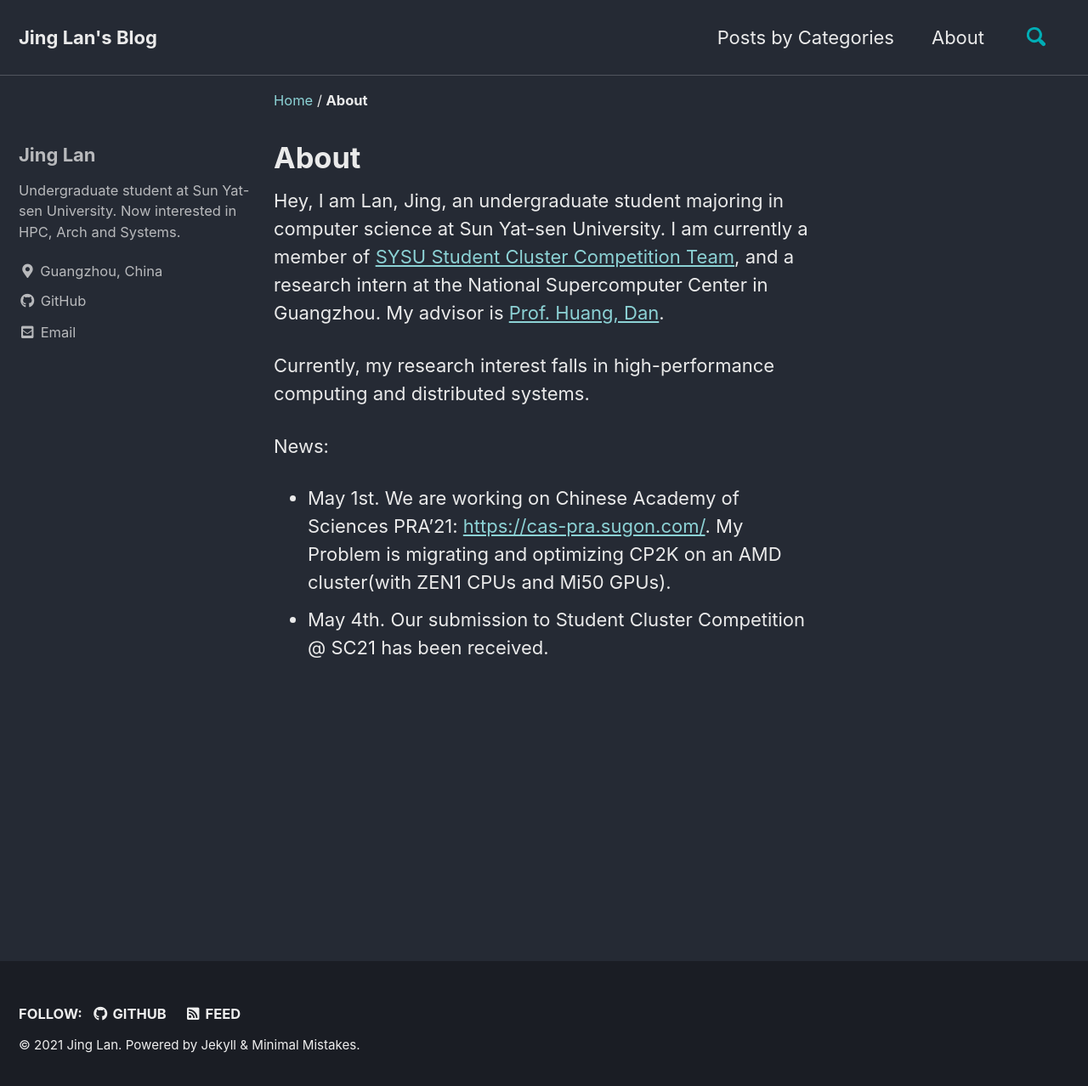
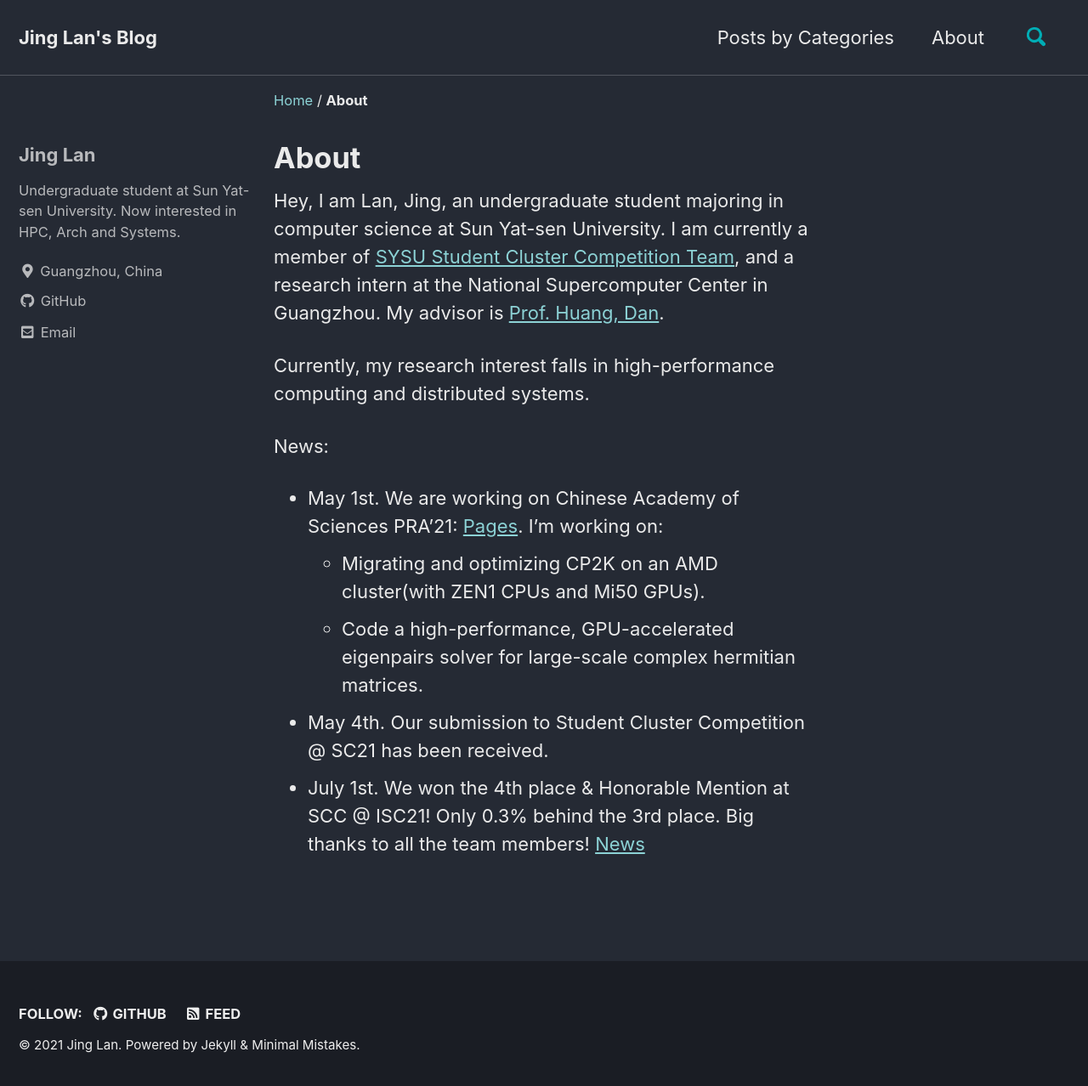
Before and after one commit to Lan-Jing/Lan-Jing.github.io, a Jekyll site: the page built from _pages/about.md, in a window 1280 px wide and 1286 px high. Shown: the top 1278 px of the window at 85% size. Built offline with Jekyll 4.4.1, drawn with Linux system fonts in a browser that asks for light colours; cached includes are drawn as plain includes.

Commit message:
news update

```diff
--- a/_pages/about.md
+++ b/_pages/about.md
@@ -11,5 +11,8 @@ Currently, my research interest falls in high-performance computing and distribu
 
 News:
 
-* May 1st. We are working on Chinese Academy of Sciences PRA'21: [https://cas-pra.sugon.com/](https://cas-pra.sugon.com/). My Problem is migrating and optimizing CP2K on an AMD cluster(with ZEN1 CPUs and Mi50 GPUs).
+* May 1st. We are working on Chinese Academy of Sciences PRA'21: [Pages](https://cas-pra.sugon.com/). I'm working on:
+  *  Migrating and optimizing CP2K on an AMD cluster(with ZEN1 CPUs and Mi50 GPUs).
+  *  Code a high-performance, GPU-accelerated eigenpairs solver for large-scale complex hermitian matrices.
 * May 4th. Our submission to Student Cluster Competition @ SC21 has been received.
+* July 1st. We won the 4th place & Honorable Mention at SCC @ ISC21! Only 0.3% behind the 3rd place. Big thanks to all the team members! [News](https://www.hpcadvisorycouncil.com/events/student-cluster-competition/index.php)
```
Also changed, not shown: 1 other file.
